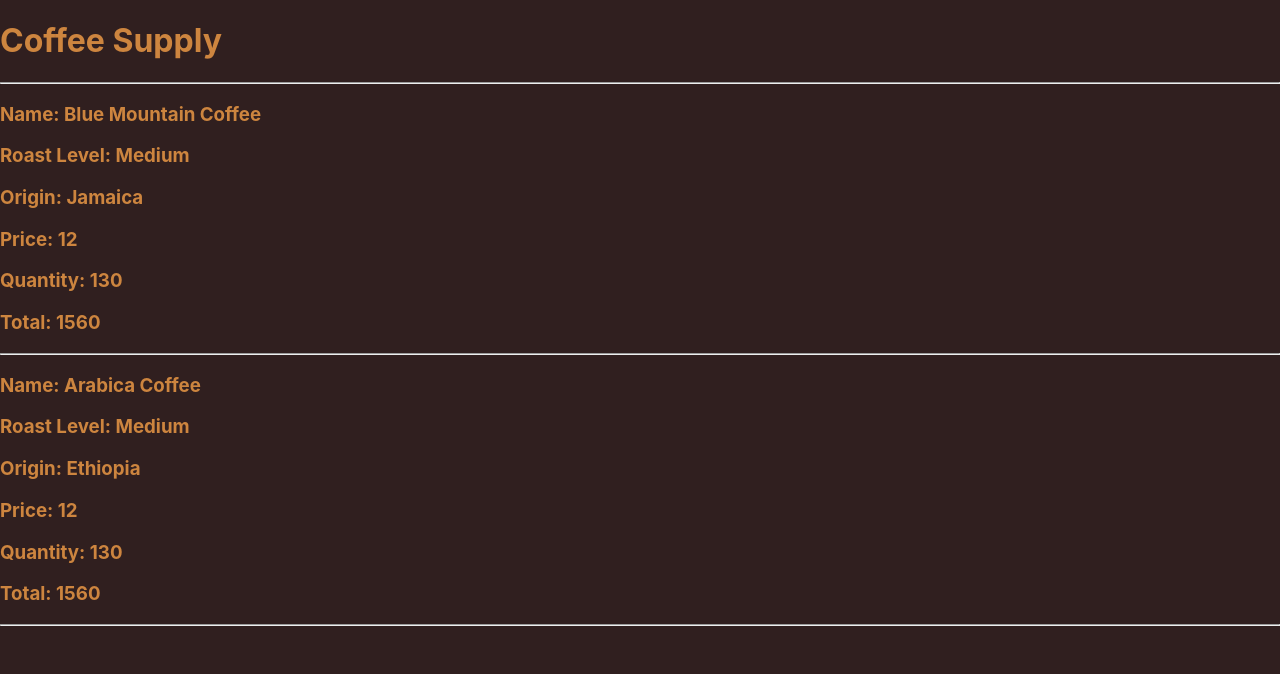
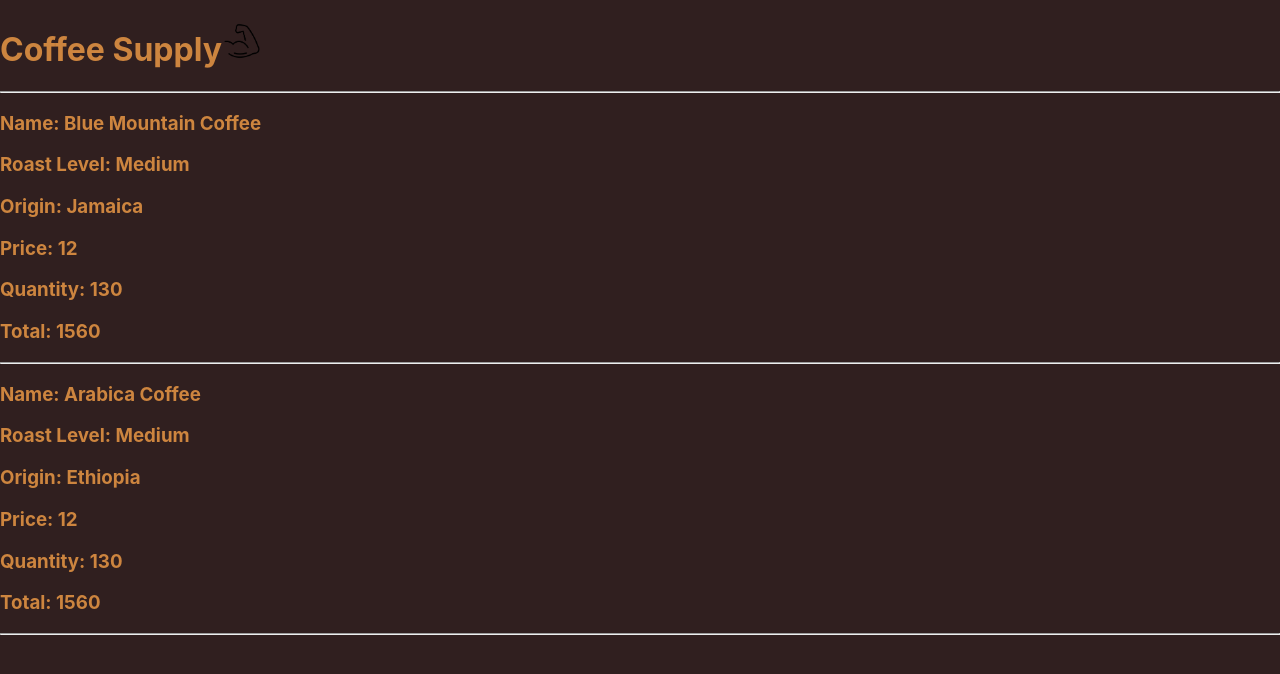
Before and after one commit to brandonfullstack/react-coffee-shop, a React (Create React App) app: page / in a window 1280 px wide. Shown: the top 674 px of the page. Built offline with nearby package versions, Linux system fonts and the light colour scheme.

Commit message:
Add flex logo and styling

```diff
--- a/src/components/Header.js
+++ b/src/components/Header.js
@@ -1,8 +1,11 @@
 import React from "react";
+import flexLogo from "./../img/flex.png";
 
 function Header(){
   return (
-    <h1>Coffee Supply</h1>
+    <React.Fragment>
+      <h1>Coffee Supply<img class= "scale-up-left" src={flexLogo} alt="flex logo"/></h1>
+    </React.Fragment>
   );
 }
 
--- a/src/index.css
+++ b/src/index.css
@@ -13,3 +13,18 @@ code {
   font-family: source-code-pro, Menlo, Monaco, Consolas, 'Courier New',
     monospace;
 }
+
+img {
+  max-width: 40px;
+}
+
+.scale-up-left{-webkit-animation:scale-up-left .4s cubic-bezier(.39,.575,.565,1.000) both;animation:scale-up-left .4s cubic-bezier(.39,.575,.565,1.000) both}
+
+/* ----------------------------------------------
+ * Generated by Animista on 2024-1-9 22:20:51
+ * Licensed under FreeBSD License.
+ * See http://animista.net/license for more info.
+ * w: http://animista.net, t: @cssanimista
+ * ---------------------------------------------- */
+
+ @-webkit-keyframes scale-up-left{0%{-webkit-transform:scale(.5);transform:scale(.5);-webkit-transform-origin:0 50%;transform-origin:0 50%}100%{-webkit-transform:scale(1);transform:scale(1);-webkit-transform-origin:0 50%;transform-origin:0 50%}}@keyframes scale-up-left{0%{-webkit-transform:scale(.5);transform:scale(.5);-webkit-transform-origin:0 50%;transform-origin:0 50%}100%{-webkit-transform:scale(1);transform:scale(1);-webkit-transform-origin:0 50%;transform-origin:0 50%}}
```
Also changed, not shown: src/img/flex.png (added).
